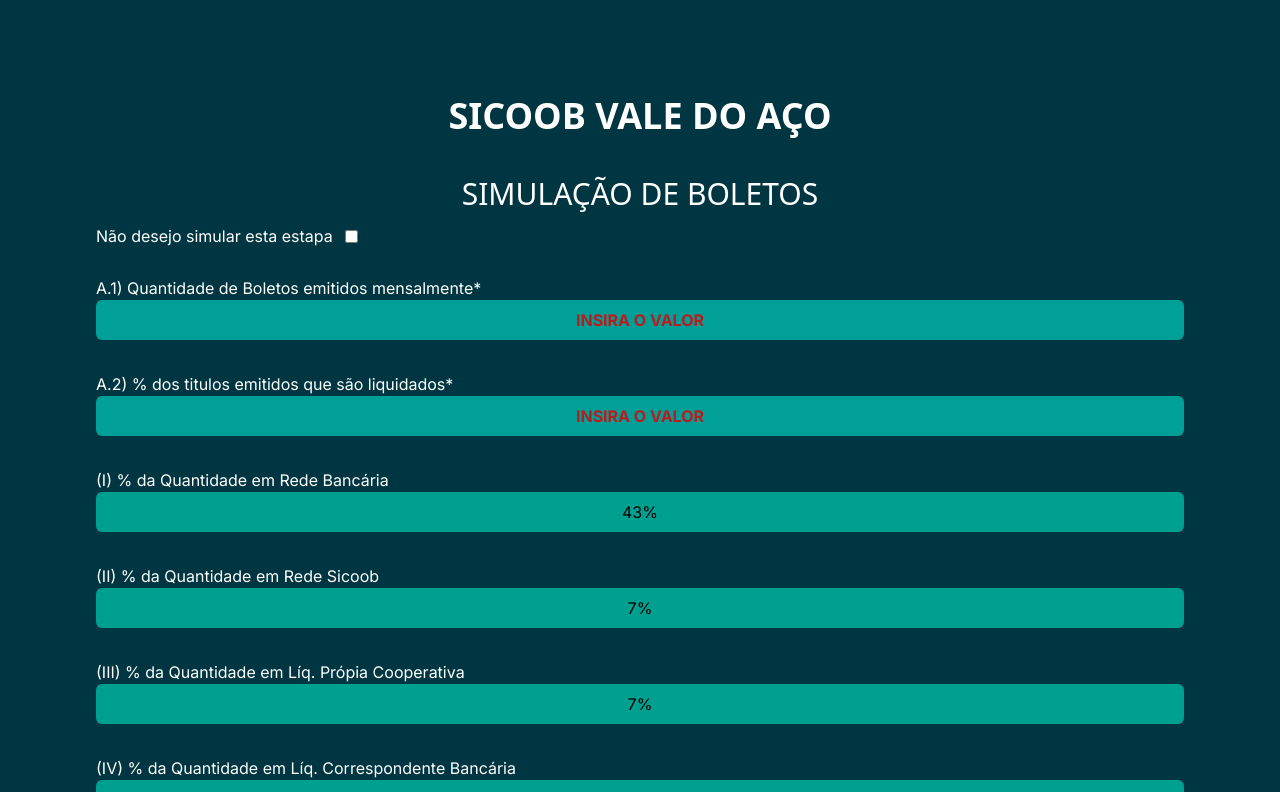
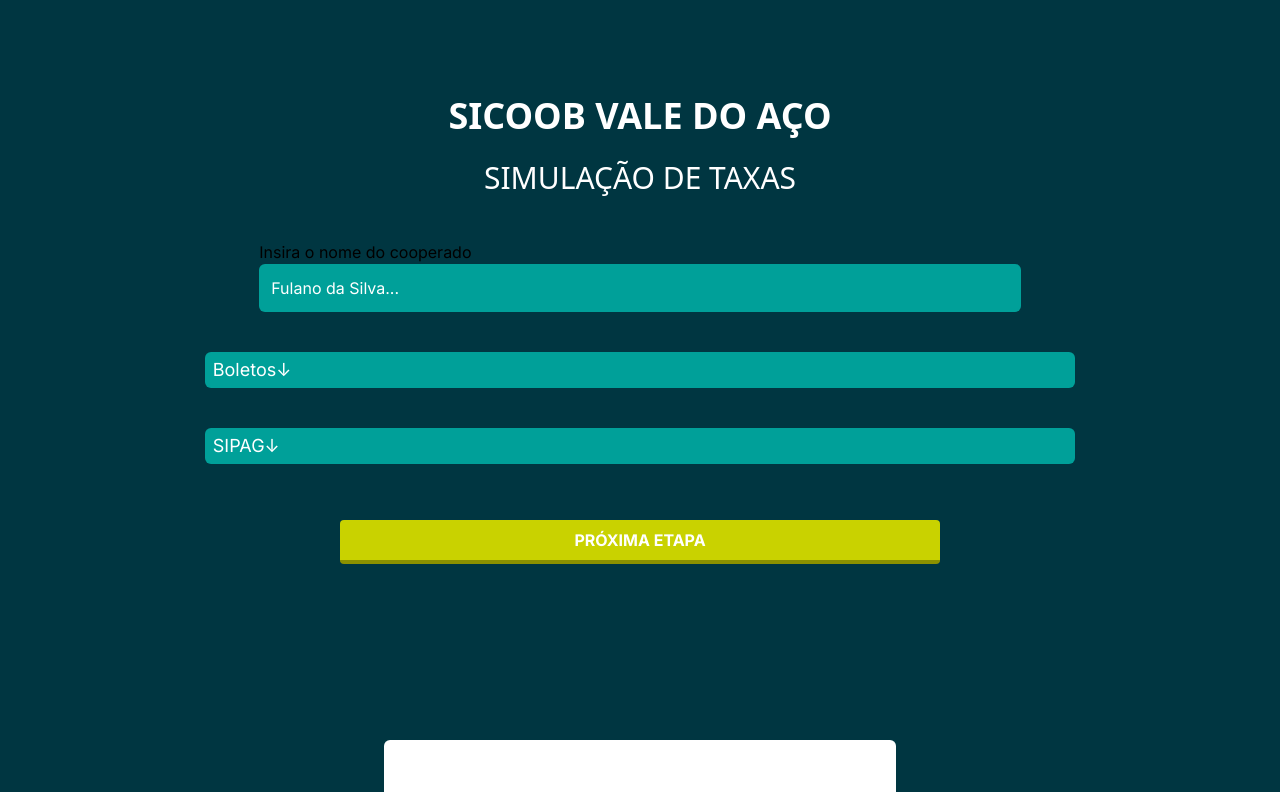
Before and after one commit to hugoFreit4s/SimuladorFinanceiro, a Next.js app in the folder simuladores-sva/: page / in a window 1280 px wide. Shown: the top 792 px of the page. Built offline with nearby package versions, Linux system fonts and the light colour scheme.

Commit message:
Alteração da primeira página, remoção da segunda

```diff
--- a/simuladores-sva/src/app/components/Dropdown.tsx
+++ b/simuladores-sva/src/app/components/Dropdown.tsx
@@ -3,10 +3,15 @@
 
 interface DropdownProps {
     titleText: string;
-    inputPlaceholders: string[];
+    items: Array<{
+        type: 'input' | 'card';
+        title: string;
+        placeholder?: string;
+        content?: string;
+    }>;
 }
 
-const DropdownMenu: React.FC<DropdownProps> = ({ titleText, inputPlaceholders }) => {
+const DropdownMenu: React.FC<DropdownProps> = ({ titleText, items }) => {
     const [isOpen, setIsOpen] = useState(false);
     const [maxHeight, setMaxHeight] = useState('0px');
     const contentRef = useRef<HTMLDivElement>(null);
@@ -22,25 +27,39 @@
     }, [isOpen]);
 
     return (
-        <div className="inline-block w-full my-5">
+        <div className="flex flex-col self-center justify-center w-[80%] inline-block my-5">
             <button
                 onClick={toggleDropdown}
-                className="bg-green-500 text-white py-4 px-6 text-lg border-none cursor-pointer w-full text-left"
+                className="bg-[#00A099] rounded-md text-white py-1 px-2 text-lg border-none cursor-pointer text-left hover:bg-[#10B0A9]"
             >
-                {titleText}
+                {titleText}<span className='mr-7'>&darr;</span>
             </button>
             <div
                 className={`flex flex-col overflow-hidden transition-max-height duration-300 ease-in-out w-full`}
                 ref={contentRef}
                 style={{ maxHeight }}
             >
-                {inputPlaceholders.map((placeholder, index) => (
-                    <input
-                        key={index}
-                        type="text"
-                        placeholder={placeholder}
-                        className="py-3 px-4 my-1 border border-gray-300 box-border w-full"
-                    />
+                {items.map((item, index) => (
+                    <div key={index} className="my-2">
+                        {item.type === 'input' && (
+                            <React.Fragment>
+                                <label className="block text-left mb-1 text-white text-xs lg:text-base">{item.title}</label>
+                                <input
+                                    type="number"
+                                    placeholder={item.placeholder}
+                                    className="bg-[#7DB61C] text-white py-1 px-4 w-full text-base text-center rounded-md placeholder:text-xs lg:placeholder:text-base placeholder:text-center placeholder:text-white"
+                                />
+                            </React.Fragment>
+                        )}
+                        {item.type === 'card' && (
+                            <React.Fragment>
+                                <label className="block text-left mb-1 text-white text-xs lg:text-base">{item.title}</label>
+                                <div className="p-1 w-full rounded-md bg-[#7DB61C]">
+                                    <p className="text-center text-white text-xs lg:text-base">{item.content}%</p>
+                                </div>
+                            </React.Fragment>
+                        )}
+                    </div>
                 ))}
             </div>
         </div>
--- a/simuladores-sva/src/app/page.tsx
+++ b/simuladores-sva/src/app/page.tsx
@@ -4,6 +4,7 @@
 import InfoChart from "./components/Infochart";
 import InputChart from "./components/Inputchart";
 import CheckSimulation from "./components/IsSimulated";
+import DropdownMenu from './components/Dropdown';
 import Buttons from "./components/Button";
 import Footer from './components/Footer';
 
@@ -12,8 +13,8 @@
   return (
     <main className="flex flex-col p-8 lg:p-24 bg-[#003641] min-h-screen overflow-y-auto">
       <h1 className="font-sans text-2xl lg:text-4xl font-bold text-[#FFFFFF] order-first self-center">SICOOB VALE DO AÇO</h1>
-      <h2 className="font-sans text-1xl lg:text-3xl font-md text-[#FFFFFF] order-first self-center mt-4 lg:mt-10">SIMULAÇÃO DE BOLETOS</h2>
-      <CheckSimulation isDisabled={isDisabled} onChange={setIsDisabled} />
+      <h2 className="font-sans text-1xl lg:text-3xl font-md text-[#FFFFFF] order-first self-center my-4 lg:my-6">SIMULAÇÃO DE TAXAS</h2>
+      {/* <CheckSimulation isDisabled={isDisabled} onChange={setIsDisabled} />
       <InputChart title="A.1) Quantidade de Boletos emitidos mensalmente" id="qtdBoletosMensais" disabled={isDisabled} />
       <InputChart title="A.2) % dos titulos emitidos que são liquidados" id="pctgmBoletosLiquidados" disabled={isDisabled} />
       <InfoChart title="(I) % da Quantidade em Rede Bancária" id="pctgmRedeBancaria" chartData={43} disabled={isDisabled} />
@@ -28,9 +29,40 @@
       <InfoChart title="(II) % de Saldo Médio" id="pctgmSaldoMedio" chartData={0} disabled={isDisabled} />
       <InfoChart title="(III) % Taxa % CDI no ano (a.a)" id="pctgmTaxaCdiAno" chartData={13.75} disabled={isDisabled} />
       <InputChart title="(IV) Dias de Float" id="diasFloat" disabled={isDisabled} />
-      <InputChart title="A.5) Ticket-Médio da Carteira" id="ticketMedio" disabled={isDisabled} />
+      <InputChart title="A.5) Ticket-Médio da Carteira" id="ticketMedio" disabled={isDisabled} /> */}
+      <div className='w-[70%] flex flex-col mx-auto justify-center my-5'>
+        <label className='text-xs lg:text-base'>Insira o nome do cooperado</label>
+        <input type='text' placeholder='Fulano da Silva...' className='text-white text-xs lg:text-base p-3 w-full rounded-md bg-[#00A099] placeholder:text-white'></input>
+      </div>
+      <DropdownMenu
+        titleText="Boletos"
+        items={[
+          { type: 'input', title: 'A.1) Quantidade de Boletos emitidos mensalmente', placeholder: 'Insira a quantidade de boletos emitidos/mês' },
+          { type: 'input', title: 'A.2) % dos titulos emitidos que são liquidados', placeholder: 'Insira a % de boletos que serão liquidados' },
+          { type: 'card', title: '(I) % da Quantidade em Rede Bancária', content: '43' },
+          { type: 'card', title: '(II) % da Quantidade em Rede Sicoob', content: '7' },
+          { type: 'card', title: '(III) % da Quantidade em Líq. Própia Cooperativa', content: '7' },
+          { type: 'card', title: '(IV) % da Quantidade em Líq. Correspondente Bancária', content: '43' },
+          { type: 'card', title: 'A.3) % dos titulos emitidos que são baixado', content: '20' },
+          { type: 'input', title: '(I) % dos titulos baixados por pedido Cedente', placeholder: 'Insira a % dos títulos baixados por Pedido Cedente' },
+          { type: 'input', title: '(II) % dos titulos baixados por Decurso de prazo', placeholder: 'Insira a % dos títulos baixados por Decurso de Prazo' },
+          { type: 'card', title: 'A.4) Direcionadores para precificação do Funding', content: '100' },
+          { type: 'card', title: '(I) % Centralização Financeir', content: '100' },
+          { type: 'card', title: '(II) % de Saldo Médio', content: '0' },
+          { type: 'card', title: '(III) % Taxa % CDI no ano (a.a)', content: '13.75' },
+          { type: 'input', title: '(IV) Dias de Float', placeholder: 'Insira a quantidade de Dias de Float' },
+          { type: 'input', title: 'A.5) Ticket-Médio da Carteira', placeholder: 'Insira o valor do ticket médio da carteira' }
+        ]}
+      />
 
-      <Buttons text="PRÓXIMA ETAPA" route='./simuladorProdutos'/>
+      <DropdownMenu titleText='SIPAG'
+        items={[
+          { type: 'card', title: 'Juros a.m.', content: '33%' },
+          { type: 'input', title: '% Taxa y a.m.', placeholder: 'Insira o valor (%) da taxa X a.m.' }
+        ]}
+      />
+
+      <Buttons text="PRÓXIMA ETAPA" route='./Resultado' />
       <Footer />
     </main>
   );
--- a/simuladores-sva/src/app/simuladorProdutos/page.tsx
+++ /dev/null
@@ -1,24 +0,0 @@
-'use client'
-
-import ReturnBtn from "../components/ReturnBtn"
-import Buttons from "../components/Button"
-import Footer from "../components/Footer"
-import Dropdown from "../components/Dropdown"
-
-export default function SimuladorProdutos() {
-    return (
-        <main className="flex flex-col p-2 lg:p-5 bg-[#003641] min-h-screen overflow-y-auto">
-            <ReturnBtn />
-
-            <h1 className="font-sans text-2xl lg:text-4xl font-bold text-[#FFFFFF] self-center mt-3">SICOOB VALE DO AÇO</h1>
-            <h2 className="font-sans text-1xl lg:text-3xl font-md text-[#FFFFFF] self-center mt-4 lg:mt-10">SIMULAÇÃO DE PRODUTOS</h2>
-
-            <Dropdown titleText="Máquina de Cartões" inputPlaceholders={["Taxa 1 %", "Taxa 2 %"]}/>
-            <Dropdown titleText="Seguro de Vida" inputPlaceholders={["Taxa 3 %", "Taxa 4 %"]}/>
-            <Dropdown titleText="Seguro Automotivo" inputPlaceholders={["Taxa 5 %", "Taxa 6 %"]}/>
-
-            <Buttons text="SIMULAR" route='./Resultado' />
-            <Footer />
-        </main>
-    )
-}
```
